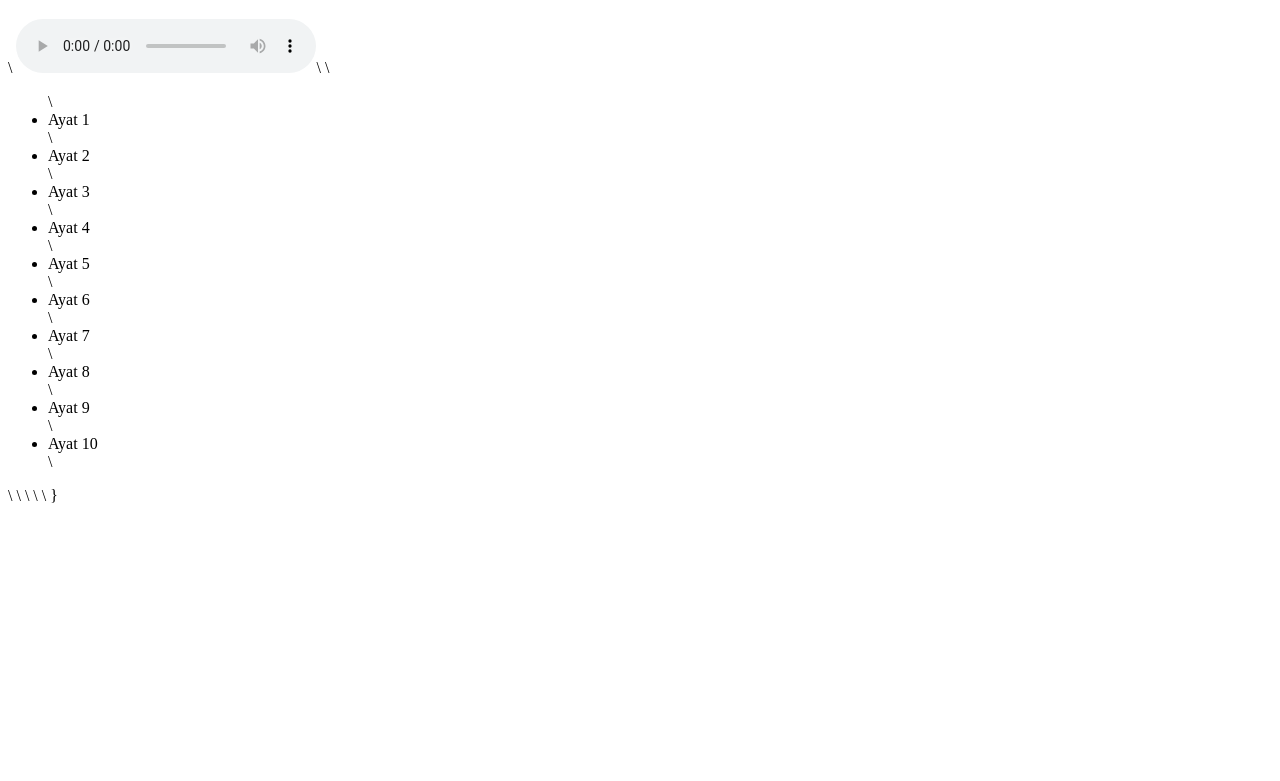
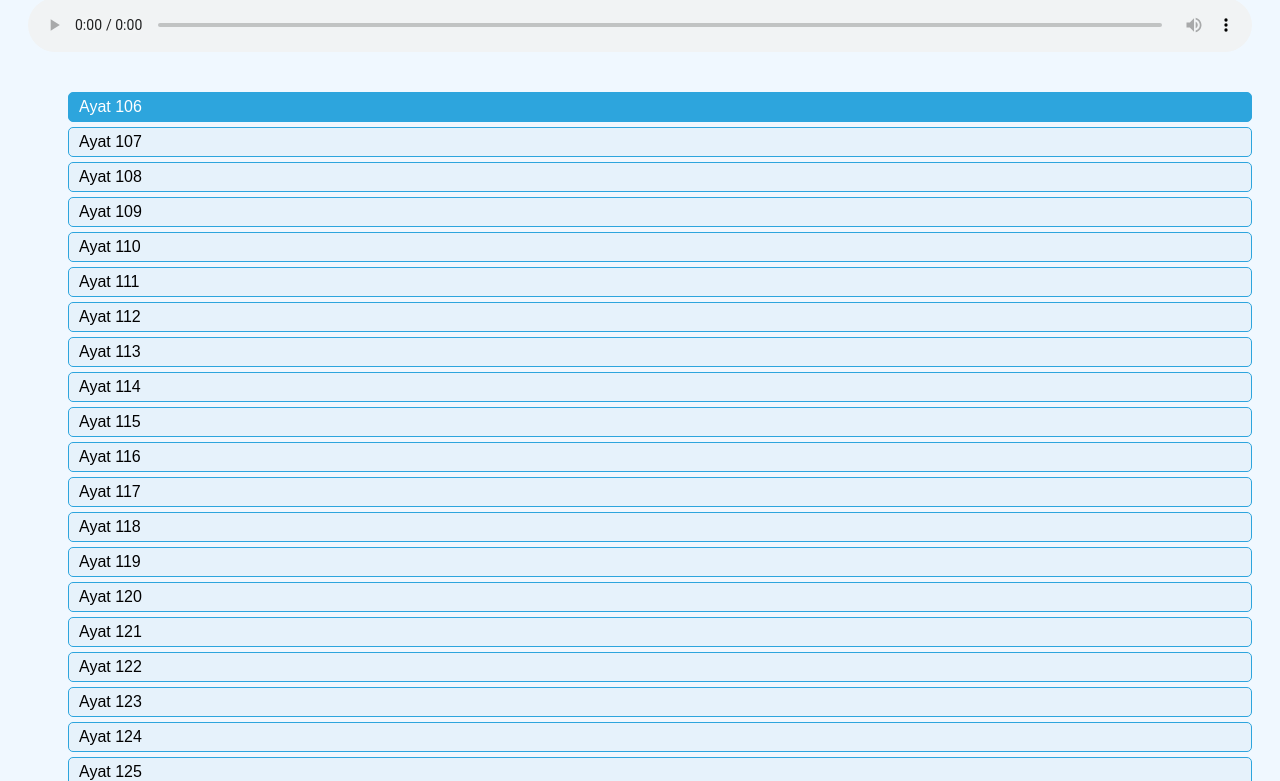
Before and after one commit to novalprasetiyo14/Playlist-Al-Quran, a plain HTML site: page index.html in a window 1280 px wide. Shown: the part 110-891 px from the top of the page. Before the commit the page ends 800 px from the top, so only its background shows below. Drawn offline with Linux system fonts and the light colour scheme.

Commit message:
Update index.html

```diff
--- a/index.html
+++ b/index.html
@@ -1,87 +1,108 @@
-{\rtf1\ansi\ansicpg1252\cocoartf2865
-\cocoatextscaling0\cocoaplatform0{\fonttbl\f0\fswiss\fcharset0 Helvetica;}
-{\colortbl;\red255\green255\blue255;}
-{\*\expandedcolortbl;;}
-\paperw11900\paperh16840\margl1440\margr1440\vieww11520\viewh8400\viewkind0
-\pard\tx720\tx1440\tx2160\tx2880\tx3600\tx4320\tx5040\tx5760\tx6480\tx7200\tx7920\tx8640\pardirnatural\partightenfactor0
+<!DOCTYPE html>
+<html lang="id">
+<head>
+  <meta charset="UTF-8">
+  <title>Playlist Al-Quran</title>
+  <style>
+    body {
+      font-family: Arial, sans-serif;
+      padding: 20px;
+      background-color: #f0f8ff;
+    }
+    h1 {
+      color: #2da5dd;
+    }
+    #playlist li {
+      cursor: pointer;
+      margin: 5px 0;
+      padding: 5px 10px;
+      list-style: none;
+      border: 1px solid #2da5dd;
+      border-radius: 5px;
+      background-color: #e6f2fb;
+    }
+    #playlist li:hover {
+      background-color: #cce6f9;
+    }
+    #playlist li.active {
+      background-color: #2da5dd;
+      color: white;
+    }
+  </style>
+</head>
+<body>
 
-\f0\fs24 \cf0 <!DOCTYPE html>\
-<html lang="id">\
-<head>\
-  <meta charset="UTF-8">\
-  <title>Playlist Quran</title>\
-  <style>\
-    body \{\
-      font-family: Arial, sans-serif;\
-      background: #f3f3f3;\
-      padding: 20px;\
-    \}\
-    h2 \{ color: #2c3e50; \}\
-    ul \{ list-style: none; padding: 0; \}\
-    li \{\
-      padding: 8px;\
-      margin: 4px 0;\
-      background: #fff;\
-      border: 1px solid #ddd;\
-      cursor: pointer;\
-    \}\
-    li.active \{\
-      background: #3498db;\
-      color: white;\
-      font-weight: bold;\
-    \}\
-  </style>\
-</head>\
-<body>\
-  <h2>Playlist Quran (Ayat 1\'9610)</h2>\
-  <audio id="audioPlayer" controls></audio>\
-  \
-  <ul id="playlist">\
-    <li data-src="audio/ayat1.mp3">Ayat 1</li>\
-    <li data-src="audio/ayat2.mp3">Ayat 2</li>\
-    <li data-src="audio/ayat3.mp3">Ayat 3</li>\
-    <li data-src="audio/ayat4.mp3">Ayat 4</li>\
-    <li data-src="audio/ayat5.mp3">Ayat 5</li>\
-    <li data-src="audio/ayat6.mp3">Ayat 6</li>\
-    <li data-src="audio/ayat7.mp3">Ayat 7</li>\
-    <li data-src="audio/ayat8.mp3">Ayat 8</li>\
-    <li data-src="audio/ayat9.mp3">Ayat 9</li>\
-    <li data-src="audio/ayat10.mp3">Ayat 10</li>\
-  </ul>\
-\
-  <script>\
-    const audio = document.getElementById("audioPlayer");\
-    const playlist = document.getElementById("playlist");\
-    const tracks = playlist.getElementsByTagName("li");\
-    let currentTrack = 0;\
-\
-    function loadTrack(index) \{\
-      for (let i = 0; i < tracks.length; i++) \{\
-        tracks[i].classList.remove("active");\
-      \}\
-      currentTrack = index;\
-      audio.src = tracks[index].getAttribute("data-src");\
-      tracks[index].classList.add("active");\
-      audio.play();\
-    \}\
-\
-    // klik manual\
-    for (let i = 0; i < tracks.length; i++) \{\
-      tracks[i].addEventListener("click", function() \{\
-        loadTrack(i);\
-      \});\
-    \}\
-\
-    // auto next\
-    audio.addEventListener("ended", function() \{\
-      if (currentTrack < tracks.length - 1) \{\
-        loadTrack(currentTrack + 1);\
-      \}\
-    \});\
-\
-    // mulai otomatis dari track pertama\
-    loadTrack(0);\
-  </script>\
-</body>\
-</html>\
-}
+<h1>Playlist Surah Al-Baqarah</h1>
+
+<audio id="player" controls style="width:100%; margin-bottom:20px;"></audio>
+
+<ul id="playlist">
+  <li data-src="https://raw.githubusercontent.com/novalprasetiyo14/Playlist-Al-Quran/main/115%20Al-Baqarah%20ayat%20106.mp3">Ayat 106</li>
+  <li data-src="https://raw.githubusercontent.com/novalprasetiyo14/Playlist-Al-Quran/main/116%20Al-Baqarah%20ayat%20107.mp3">Ayat 107</li>
+  <li data-src="https://raw.githubusercontent.com/novalprasetiyo14/Playlist-Al-Quran/main/117%20Al-Baqarah%20ayat%20108.mp3">Ayat 108</li>
+  <li data-src="https://raw.githubusercontent.com/novalprasetiyo14/Playlist-Al-Quran/main/118%20Al-Baqarah%20ayat%20109.mp3">Ayat 109</li>
+  <li data-src="https://raw.githubusercontent.com/novalprasetiyo14/Playlist-Al-Quran/main/119%20Al-Baqarah%20ayat%20110.mp3">Ayat 110</li>
+  <li data-src="https://raw.githubusercontent.com/novalprasetiyo14/Playlist-Al-Quran/main/120%20Al-Baqarah%20ayat%20111.mp3">Ayat 111</li>
+  <li data-src="https://raw.githubusercontent.com/novalprasetiyo14/Playlist-Al-Quran/main/121%20Al-Baqarah%20ayat%20112.mp3">Ayat 112</li>
+  <li data-src="https://raw.githubusercontent.com/novalprasetiyo14/Playlist-Al-Quran/main/122%20Al-Baqarah%20ayat%20113.mp3">Ayat 113</li>
+  <li data-src="https://raw.githubusercontent.com/novalprasetiyo14/Playlist-Al-Quran/main/123%20Al-Baqarah%20ayat%20114.mp3">Ayat 114</li>
+  <li data-src="https://raw.githubusercontent.com/novalprasetiyo14/Playlist-Al-Quran/main/124%20Al-Baqarah%20ayat%20115.mp3">Ayat 115</li>
+  <li data-src="https://raw.githubusercontent.com/novalprasetiyo14/Playlist-Al-Quran/main/125%20Al-Baqarah%20ayat%20116.mp3">Ayat 116</li>
+  <li data-src="https://raw.githubusercontent.com/novalprasetiyo14/Playlist-Al-Quran/main/126%20Al-Baqarah%20ayat%20117.mp3">Ayat 117</li>
+  <li data-src="https://raw.githubusercontent.com/novalprasetiyo14/Playlist-Al-Quran/main/127%20Al-Baqarah%20ayat%20118.mp3">Ayat 118</li>
+  <li data-src="https://raw.githubusercontent.com/novalprasetiyo14/Playlist-Al-Quran/main/128%20Al-Baqarah%20ayat%20119.mp3">Ayat 119</li>
+  <li data-src="https://raw.githubusercontent.com/novalprasetiyo14/Playlist-Al-Quran/main/129%20Al-Baqarah%20ayat%20120.mp3">Ayat 120</li>
+  <li data-src="https://raw.githubusercontent.com/novalprasetiyo14/Playlist-Al-Quran/main/130%20Al-Baqarah%20ayat%20121.mp3">Ayat 121</li>
+  <li data-src="https://raw.githubusercontent.com/novalprasetiyo14/Playlist-Al-Quran/main/131%20Al-Baqarah%20ayat%20122.mp3">Ayat 122</li>
+  <li data-src="https://raw.githubusercontent.com/novalprasetiyo14/Playlist-Al-Quran/main/132%20Al-Baqarah%20ayat%20123.mp3">Ayat 123</li>
+  <li data-src="https://raw.githubusercontent.com/novalprasetiyo14/Playlist-Al-Quran/main/133%20Al-Baqarah%20ayat%20124.mp3">Ayat 124</li>
+  <li data-src="https://raw.githubusercontent.com/novalprasetiyo14/Playlist-Al-Quran/main/134%20Al-Baqarah%20ayat%20125.mp3">Ayat 125</li>
+  <li data-src="https://raw.githubusercontent.com/novalprasetiyo14/Playlist-Al-Quran/main/135%20Al-Baqarah%20ayat%20126.mp3">Ayat 126</li>
+  <li data-src="https://raw.githubusercontent.com/novalprasetiyo14/Playlist-Al-Quran/main/136%20Al-Baqarah%20ayat%20127.mp3">Ayat 127</li>
+  <li data-src="https://raw.githubusercontent.com/novalprasetiyo14/Playlist-Al-Quran/main/137%20Al-Baqarah%20ayat%20128.mp3">Ayat 128</li>
+  <li data-src="https://raw.githubusercontent.com/novalprasetiyo14/Playlist-Al-Quran/main/138%20Al-Baqarah%20ayat%20129.mp3">Ayat 129</li>
+  <li data-src="https://raw.githubusercontent.com/novalprasetiyo14/Playlist-Al-Quran/main/139%20Al-Baqarah%20ayat%20130.mp3">Ayat 130</li>
+  <li data-src="https://raw.githubusercontent.com/novalprasetiyo14/Playlist-Al-Quran/main/140%20Al-Baqarah%20ayat%20131.mp3">Ayat 131</li>
+  <li data-src="https://raw.githubusercontent.com/novalprasetiyo14/Playlist-Al-Quran/main/141%20Al-Baqarah%20ayat%20132.mp3">Ayat 132</li>
+  <li data-src="https://raw.githubusercontent.com/novalprasetiyo14/Playlist-Al-Quran/main/142%20Al-Baqarah%20ayat%20133.mp3">Ayat 133</li>
+  <li data-src="https://raw.githubusercontent.com/novalprasetiyo14/Playlist-Al-Quran/main/143%20Al-Baqarah%20ayat%20134.mp3">Ayat 134</li>
+  <li data-src="https://raw.githubusercontent.com/novalprasetiyo14/Playlist-Al-Quran/main/144%20Al-Baqarah%20ayat%20135.mp3">Ayat 135</li>
+  <li data-src="https://raw.githubusercontent.com/novalprasetiyo14/Playlist-Al-Quran/main/145%20Al-Baqarah%20ayat%20136.mp3">Ayat 136</li>
+  <li data-src="https://raw.githubusercontent.com/novalprasetiyo14/Playlist-Al-Quran/main/146%20Al-Baqarah%20ayat%20137.mp3">Ayat 137</li>
+  <li data-src="https://raw.githubusercontent.com/novalprasetiyo14/Playlist-Al-Quran/main/147%20Al-Baqarah%20ayat%20138.mp3">Ayat 138</li>
+  <li data-src="https://raw.githubusercontent.com/novalprasetiyo14/Playlist-Al-Quran/main/148%20Al-Baqarah%20ayat%20139.mp3">Ayat 139</li>
+  <li data-src="https://raw.githubusercontent.com/novalprasetiyo14/Playlist-Al-Quran/main/149%20Al-Baqarah%20ayat%20140.mp3">Ayat 140</li>
+  <li data-src="https://raw.githubusercontent.com/novalprasetiyo14/Playlist-Al-Quran/main/150%20Al-Baqarah%20ayat%20141.mp3">Ayat 141</li>
+</ul>
+
+<script>
+  const player = document.getElementById('player');
+  const items = document.querySelectorAll('#playlist li');
+  let current = 0;
+
+  function playTrack(index) {
+    items.forEach(i => i.classList.remove('active'));
+    const item = items[index];
+    item.classList.add('active');
+    player.src = item.getAttribute('data-src');
+    player.play();
+    current = index;
+  }
+
+  items.forEach((item, index) => {
+    item.addEventListener('click', () => playTrack(index));
+  });
+
+  player.addEventListener('ended', () => {
+    current++;
+    if (current < items.length) {
+      playTrack(current);
+    }
+  });
+
+  // Play track pertama otomatis
+  playTrack(0);
+</script>
+
+</body>
+</html>
```
